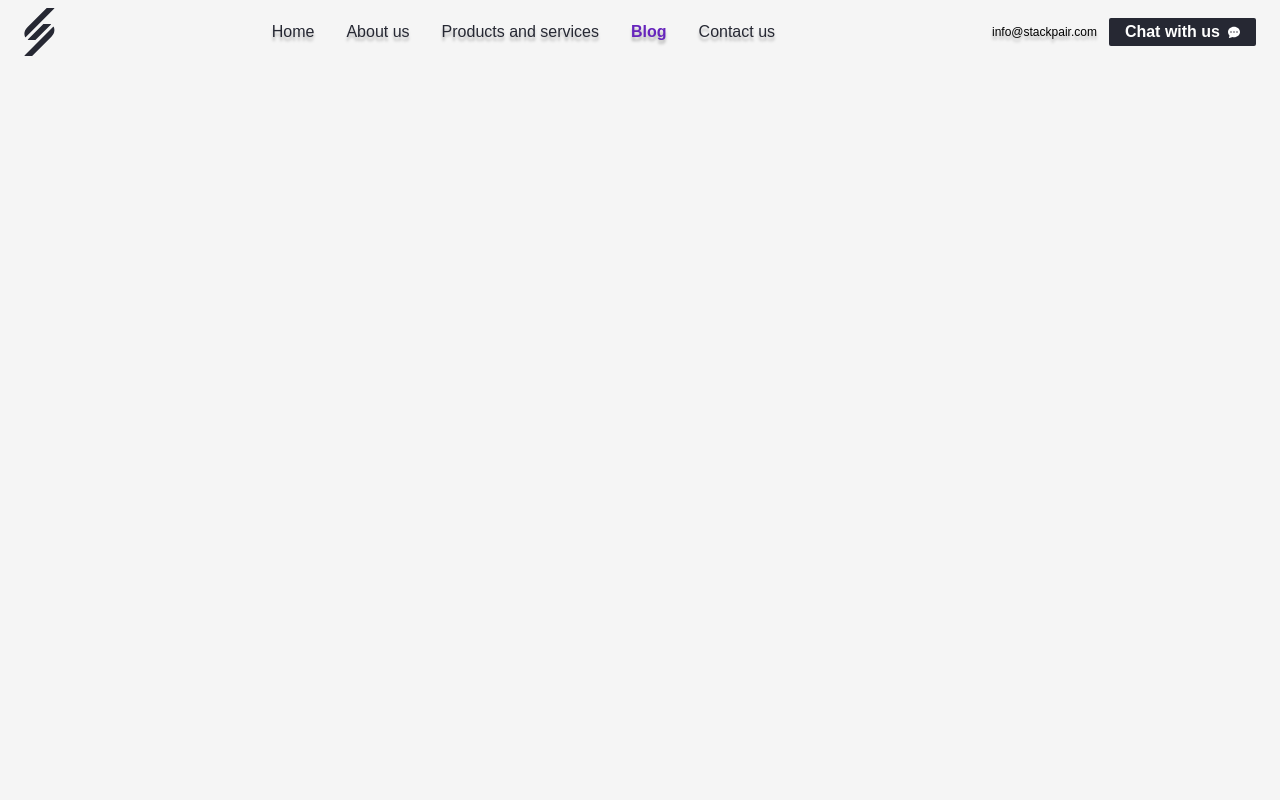
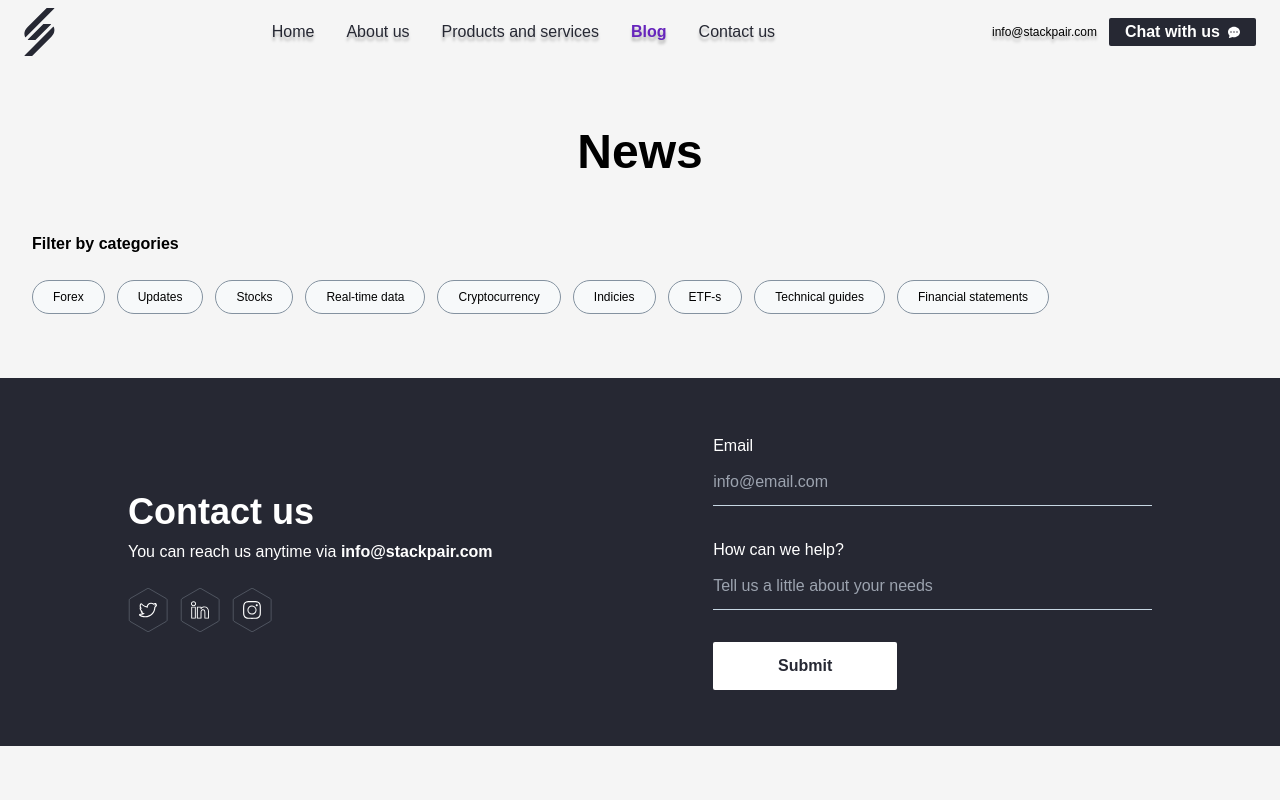
Before and after one commit to msinemkaya/fintech, a React (Create React App) app: page /blog in a window 1280 px wide. Shown: the top 800 px of the page. Built offline with nearby package versions, Linux system fonts and the light colour scheme.

Commit message:
feat: added search by filter part

```diff
--- /dev/null
+++ b/src/components/Sections/NewsHeadingSection.js
@@ -0,0 +1,28 @@
+import Section from '../base/Section';
+import H2 from '../base/heading/H2';
+import FilterByCategories from '../common/FilterByCategories';
+import FlexBox from '../common/FlexBox';
+
+export default function NewsHeadingSection(){
+
+  const categories = [
+    'forex',
+    'updates',
+    'stocks',
+    'real-time data',
+    'cryptocurrency',
+    'indicies',
+    'ETF-s',
+    'technical guides',
+    'financial statements',
+  ]
+
+  return(
+    <Section className='my-16'>
+      <H2 className='font-extrabold text-5xl text-center'>News</H2>
+      <FlexBox className='my-14 px-8'>
+        <FilterByCategories categories={categories}/>
+      </FlexBox>
+    </Section>
+  );
+}
--- /dev/null
+++ b/src/components/base/Label.js
@@ -0,0 +1,7 @@
+export default function Label({ children, className, ...rest }){
+  return(
+    <label className={className} {...rest}>
+      {children}
+    </label>
+  );
+}
--- a/src/components/base/Span.js
+++ b/src/components/base/Span.js
@@ -1,6 +1,6 @@
-export default function Span({ children, className }){
+export default function Span({ children, className, ...rest }){
   return(
-    <span className={className}>
+    <span className={className} {...rest}>
       {children}
     </span>
   );
--- /dev/null
+++ b/src/components/common/CategoryButton.js
@@ -0,0 +1,13 @@
+import Container from '../base/Container';
+import Input from '../base/Input';
+import Label from '../base/Label';
+
+export default function CategoryButton({ children, ...rest }){
+
+  return(
+    <Container className='flex'>
+      <Input type='checkbox' id={children} className='peer hidden'/>
+      <Label for={children} className='py-2 px-5 bg-secondary-light border-primary-grey border rounded-full text-xs first-letter:uppercase peer-checked:bg-primary-blue peer-checked:text-white'>{children}</Label>
+    </Container>
+  );
+}
--- /dev/null
+++ b/src/components/common/FilterByCategories.js
@@ -0,0 +1,22 @@
+import Container from '../base/Container';
+import P from '../base/P';
+import CategoryButton from './CategoryButton';
+import FlexBox from './FlexBox';
+
+export default function FilterByCategories({ categories }){
+
+  return(
+    <Container>
+      <P className='font-bold mb-6'>
+        Filter by categories
+      </P>
+      <FlexBox className='gap-3 flex-wrap'>
+        {categories.map((category, index) => (
+          <CategoryButton>
+            {category}
+          </CategoryButton>
+        ))}
+      </FlexBox>
+    </Container>
+  );
+}
--- /dev/null
+++ b/src/components/pages/BlogPage.js
@@ -0,0 +1,11 @@
+import Footer from '../Sections/Footer';
+import NewsHeadingSection from '../Sections/NewsHeadingSection';
+
+export default function BlogPage(){
+  return(
+    <>
+      <NewsHeadingSection/>
+      <Footer/>
+    </>
+  );
+}
```
Also changed, not shown: src/App.js (+5 -4 lines).
